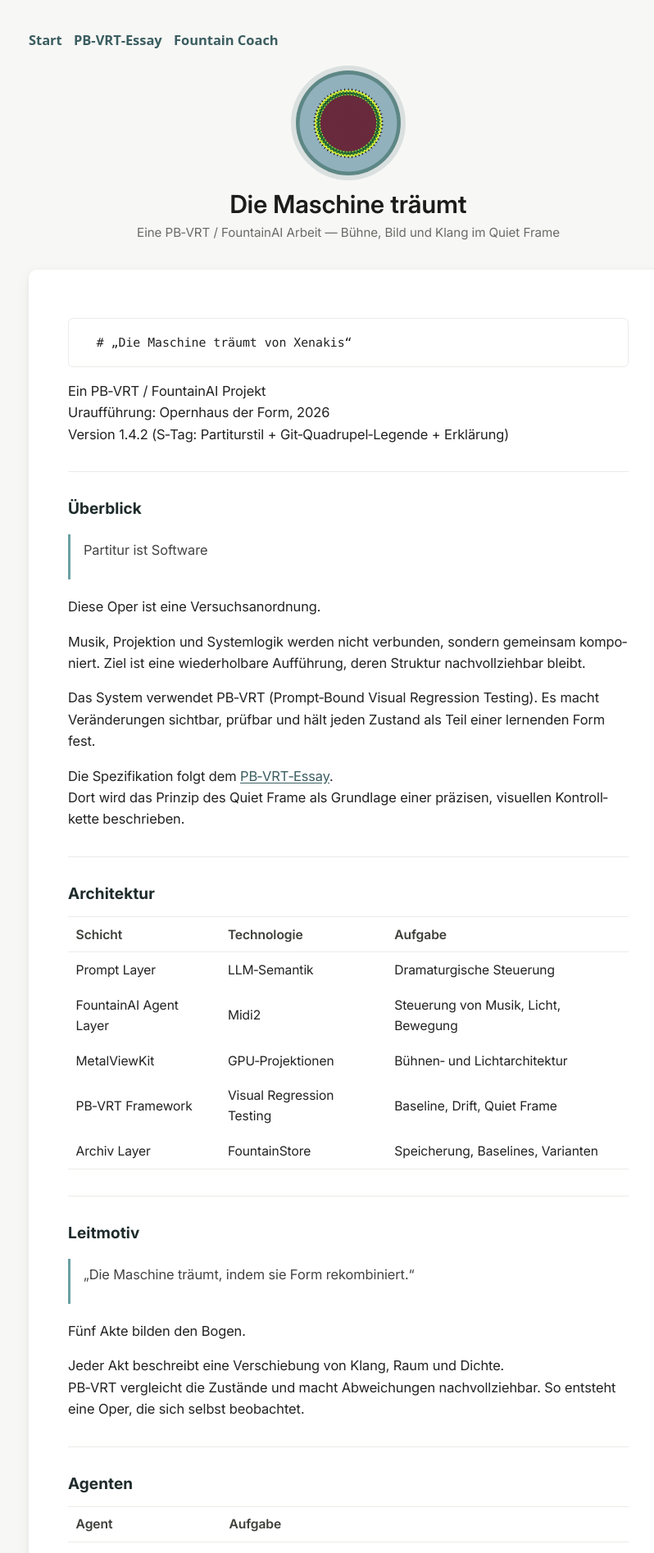
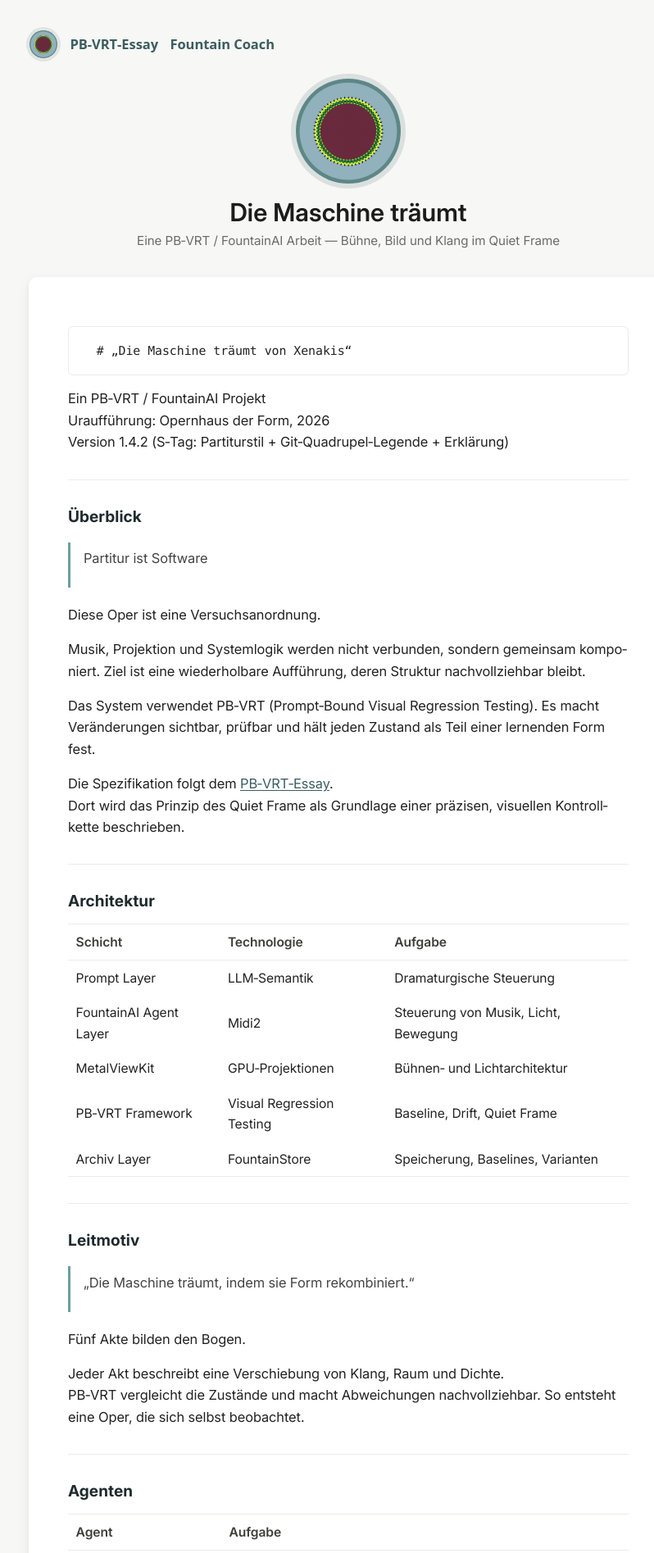
Before and after one commit to Fountain-Coach/Die-Maschine-traeumt, a Jekyll site: the page built from index.md, in a window 1280 px wide. Shown: the top 1895 px of the page at 82% size, without its empty margins (215-1013 px from the left). Built offline with Jekyll 4.4.1, drawn with Linux system fonts in a browser that asks for light colours.

Commit message:
feat(nav): replace Start text with branded home button using header image; accessible aria-label; button styling added

```diff
--- a/_includes/nav.html
+++ b/_includes/nav.html
@@ -1,5 +1,5 @@
 <nav class="nav">
-  <a href="{{ '/' | relative_url }}" class="nav__link">Start</a>
+  <a href="{{ '/' | relative_url }}" class="nav__home" aria-label="Start"></a>
   <a href="{{ '/pb-vrt-essay/' | relative_url }}" class="nav__link">PB‑VRT‑Essay</a>
   <a href="https://fountain.coach" class="nav__link" target="_blank" rel="noopener">Fountain Coach</a>
 </nav>
--- a/assets/css/style.css
+++ b/assets/css/style.css
@@ -29,6 +29,8 @@ body { font-family: 'Inter', system-ui, -apple-system, Segoe UI, Roboto, Helveti
 .nav { display: flex; gap: .9rem; margin: .25rem 0 1.25rem; align-items: center; }
 .nav__link { color: var(--accent); text-decoration: none; font-family: 'Source Sans 3', system-ui, -apple-system, Segoe UI, Roboto, Helvetica, Arial, sans-serif; font-weight: 600; }
 .nav__link:hover { text-decoration: underline; }
+.nav__home { width: 36px; height: 36px; display: inline-block; border-radius: 50%; background: center/cover no-repeat url('../img/HEADER.png'); box-shadow: 0 0 0 3px rgba(59,93,96,.12); border: 1px solid #e4e3de; }
+.nav__home:hover { box-shadow: 0 0 0 4px rgba(59,93,96,.18); }
 .brand { text-align: center; margin: 1.5rem 0 2rem; }
 .brand__image { width: 128px; height: 128px; margin: 0 auto 1rem; border-radius: 50%; background: center/cover no-repeat url('../img/HEADER.png'); box-shadow: 0 0 0 6px rgba(59,93,96,.15); }
 .brand__title { font-weight: 600; letter-spacing: .005em; margin: 0 .5rem; font-family: 'Inter', system-ui, -apple-system, Segoe UI, Roboto, Helvetica, Arial, sans-serif; }
```
